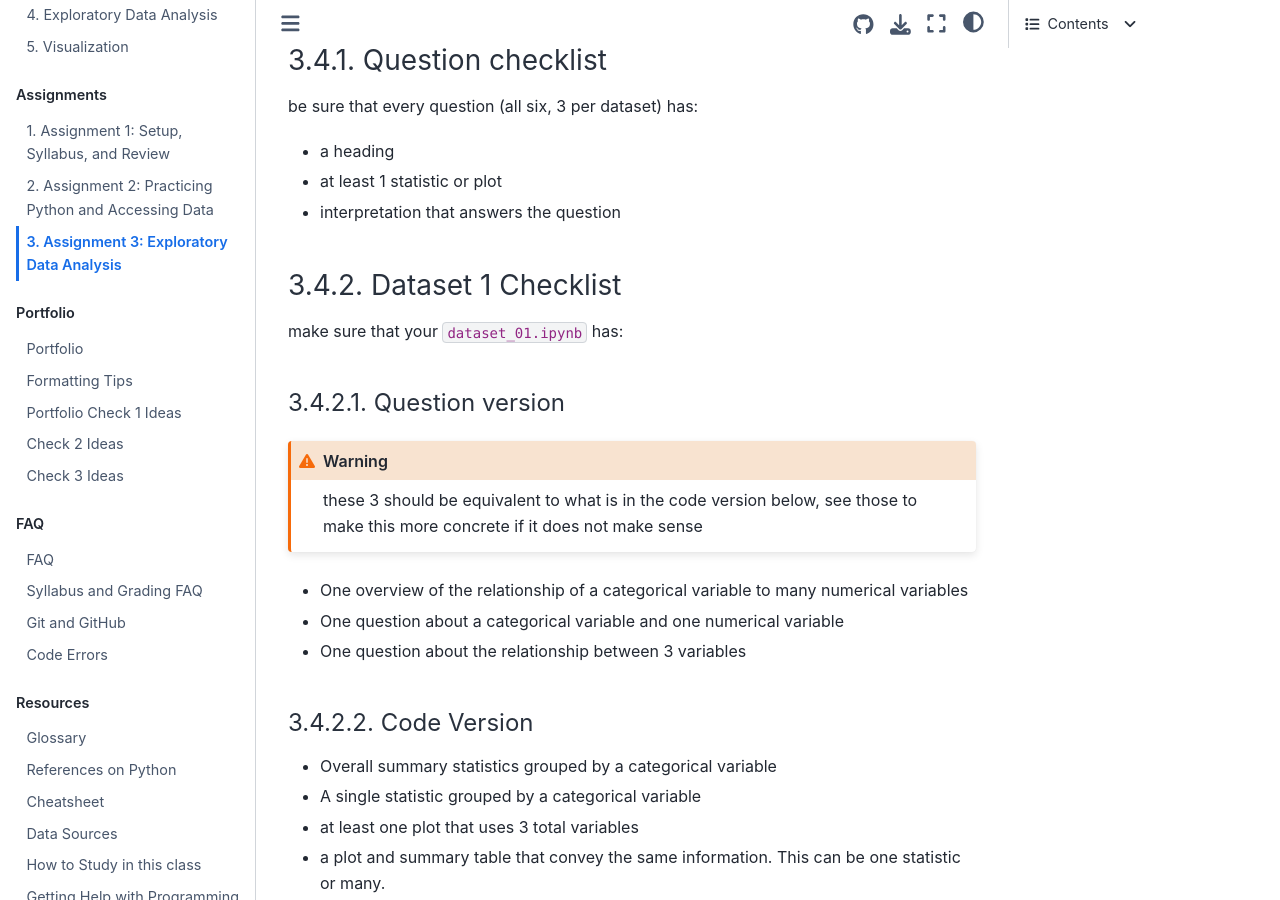
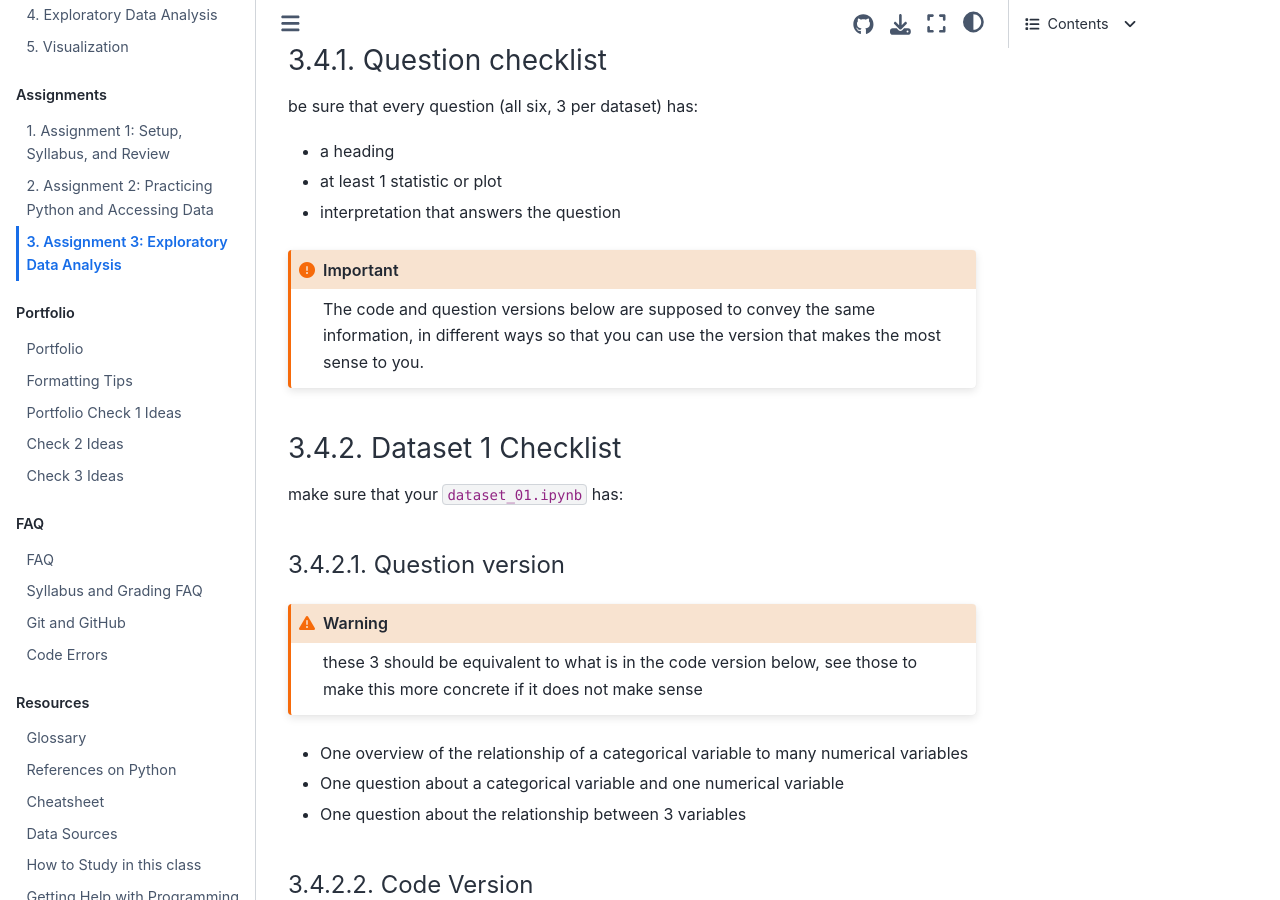
Before and after one commit to rhodyprog4ds/BrownFall23, a Jupyter Book: the page built from assignments/03-eda.md, in a window 1280 px wide and 900 px high, scrolled down 2548 px. Built offline with Jupyter Book 1.0.4 settings and Sphinx 7.4.7 and the Sphinx Book theme 1.1.4, drawn with Linux system fonts in a browser that asks for light colours; pages that are not in the unit, such as notebooks, are missing from menus.

Commit message:
add clarification

````diff
--- a/assignments/03-eda.md
+++ b/assignments/03-eda.md
@@ -79,7 +79,10 @@ be sure that every question (all six, 3 per dataset) has:
 - at least 1 statistic or plot
 - interpretation that answers the question
 
-
+```{important}
+The code and question versions below are supposed to convey the same information, in different ways so that you can use the version that makes
+the most sense to you.
+```
 
 ### Dataset 1 Checklist
 make sure that your `dataset_01.ipynb` has:
````
